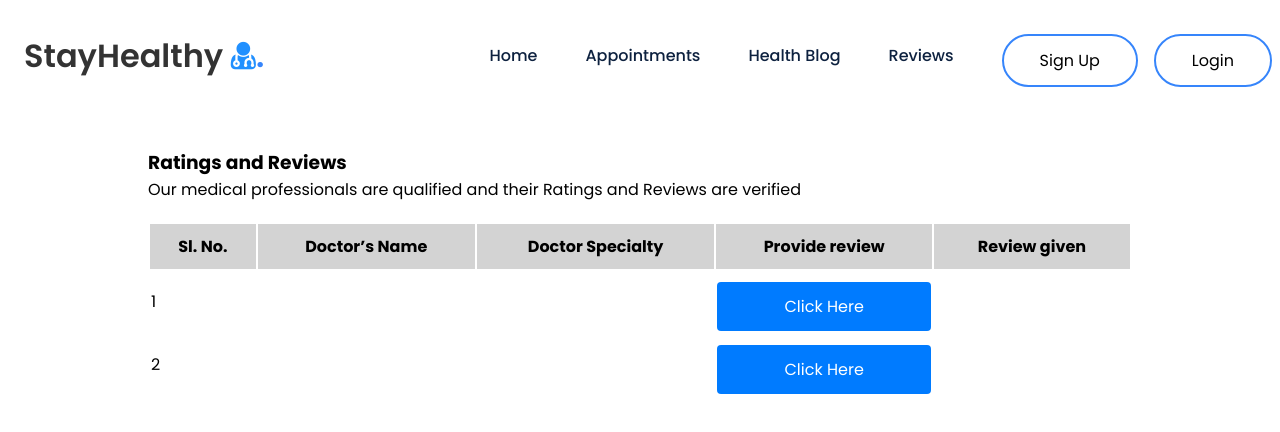
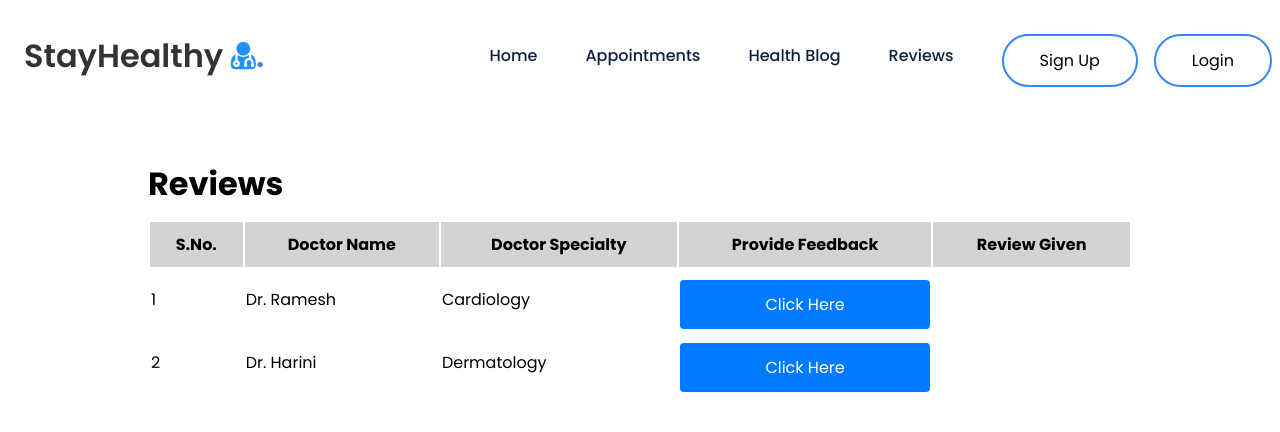
Before and after one commit to shahidullahmc/react-med_appt, a React (Create React App) app: page /reviews in a window 1280 px wide. Shown: the top 432 px of the page. Built offline with nearby package versions, Linux system fonts and the light colour scheme.

Commit message:
Give review first time

```diff
--- a/src/Components/ReviewForm/GiveReviews.css
+++ b/src/Components/ReviewForm/GiveReviews.css
@@ -0,0 +1,94 @@
+.reviewform-container {
+    max-width: 400px;
+    margin: 10% auto;
+    padding: 20px;
+    background-color: #f5f5f5;
+    border-radius: 8px;
+    box-shadow: 0 2px 4px rgba(0, 0, 0, 0.1);
+}
+
+.warning {
+    color: red;
+    margin-bottom: 10px;
+}
+
+.star-rating {
+    display: flex;
+}
+
+.star-rating label {
+    margin-right: 5px;
+    color: #bbb;
+    cursor: pointer;
+}
+
+.star-rating label:hover,
+.star-rating label:hover~label,
+.star-rating input[type="radio"]:checked~label {
+    color: #f7d42a;
+}
+
+
+.container h2 {
+    text-align: center;
+    margin-bottom: 20px;
+}
+
+.review-box {
+    max-width: 400px;
+    margin: 15% auto;
+    padding: 20px;
+    background-color: #f5f5f5;
+    border-radius: 8px;
+    box-shadow: 0 2px 4px rgba(0, 0, 0, 0.1);
+    text-align: center;
+}
+
+form {
+    display: flex;
+    flex-direction: column;
+}
+
+label {
+    font-weight: bold;
+    margin-bottom: 5px;
+}
+
+input,
+textarea {
+    padding: 10px;
+    border: 1px solid #ccc;
+    border-radius: 4px;
+    margin-bottom: 10px;
+}
+
+.btngivereview {
+    padding: 10px 20px;
+    background-color: #2190ff;
+    color: #fff;
+    border: none;
+    border-radius: 4px;
+    cursor: pointer;
+}
+
+.btngivereview:hover {
+    background-color: #539be4;
+}
+
+.star {
+    cursor: pointer;
+    transition: transform 0.3s;
+}
+
+.star:hover {
+    transform: scale(1.2);
+}
+
+.star.filled {
+    color: gold;
+}
+
+.star.clicked {
+    transform: scale(1.4);
+    color: gold;
+}
--- a/src/Components/ReviewForm/GiveReviews.js
+++ b/src/Components/ReviewForm/GiveReviews.js
@@ -0,0 +1,71 @@
+import React, { useState } from 'react';
+import './GiveReviews.css'
+
+function GiveReviews() {
+  const [showForm, setShowForm] = useState(false);
+  const [submittedMessage, setSubmittedMessage] = useState('');
+  const [showWarning, setShowWarning] = useState(false);
+  const [formData, setFormData] = useState({
+    name: '',
+    review: '',
+    rating: 0
+  });
+
+  const handleButtonClick = () => {
+    setShowForm(true);
+  };
+
+  const handleChange = (e) => {
+    setFormData({
+      ...formData,
+      [e.target.name]: e.target.value
+    });
+  };
+
+  const handleSubmit = (e) => {
+    e.preventDefault();
+    setSubmittedMessage(JSON.stringify(formData, null, 2));
+    setFormData({
+      name: '',
+      review: '',
+      rating: 0
+    });
+
+    if (formData.name && formData.review && formData.rating > 0) {
+      setShowWarning(false);
+    } else {
+      setShowWarning(true);
+    }
+  };
+
+  return (
+    <div className="reviewform-container">
+      <h2>Form with Message</h2>
+      {!showForm ? (
+        <button onClick={handleButtonClick}>Open Form</button>
+      ) : (
+        <form onSubmit={handleSubmit}>
+          <h2>Give Your Feedback</h2>
+          {showWarning && <p className="warning">Please fill out all fields.</p>}
+          <div>
+            <label htmlFor="name">Name:</label>
+            <input type="text" id="name" name="name" value={formData.name} onChange={handleChange} />
+          </div>
+          <div>
+            <label htmlFor="review">Review:</label>
+            <textarea id="review" name="review" value={formData.review} onChange={handleChange} />
+          </div>
+          <button type="submit">Submit</button>
+        </form>
+      )}
+      {submittedMessage && (
+        <div>
+          <h3>Submitted Message:</h3>
+          <p>{submittedMessage}</p>
+        </div>
+      )}
+    </div>
+  );
+}
+
+export default GiveReviews;
--- a/src/Components/ReviewForm/ReviewForm.js
+++ b/src/Components/ReviewForm/ReviewForm.js
@@ -1,44 +1,108 @@
-import React, { useState } from 'react';
+import React, { useEffect, useState } from 'react';
+import GiveReviews from './GiveReviews';
+import Popup from 'reactjs-popup';
+import { useNavigate } from 'react-router-dom';
 import "./ReviewForm.css"
 
-const ReviewForm = ({ doctorName, specialty }) => {
-  const [reviewText, setReviewText] = useState('');
+const ReviewForm = () => {
+    const [reviewData, setReviewData] = useState({});
 
-  const handleSubmit = () => {
-    // Your logic to handle review submission (e.g., send data to server/API)
-    alert(`Thank you for reviewing ${doctorName}!`);
+    const reportData = [
+        {
+            serialNumber: 1,
+            doctorName: 'Dr. Ramesh',
+            doctorSpeciality: 'Cardiology',
+
+        },
+        {
+            serialNumber: 2,
+            doctorName: 'Dr. Harini',
+            doctorSpeciality: 'Dermatology',
+
+        },
+    ];
+
+    const handleGiveReview = (serialNumber) => {
+        setReviewData((prevReviewData) => ({
+            ...prevReviewData,
+            [serialNumber]: ''
+        }));
     };
 
+    const handleReviewSubmit = (serialNumber, review) => {
+        setReviewData((prevReviewData) => ({
+            ...prevReviewData,
+            [serialNumber]: review
+        }));
+    };
+    const navigate = useNavigate();
+    useEffect(() => {
+        //   const authtoken = sessionStorage.getItem("auth-token");
+        //   if (!authtoken) {
+        //       navigate("/login");
+        //   }
+    }, [])
     return (
         <div style={{ marginTop: '10%' }} className="reviews-container">
-      <h3>Ratings and Reviews</h3>
-      <p>Our medical professionals are qualified and their Ratings and Reviews are verified</p>
+            <h1>Reviews</h1>
             <table className="report-table">
                 <thead>
                     <tr>
-            <th>Sl. No.</th>
-            <th>Doctor’s Name</th>
+                        <th>S.No.</th>
+                        <th>Doctor Name</th>
                         <th>Doctor Specialty</th>
-            <th>Provide review</th>
-            <th>Review given</th>
+                        <th>Provide Feedback</th>
+                        <th>Review Given</th>
                     </tr>
                 </thead>
                 <tbody>
-          <tr>
-            <td>1</td>
-            <td></td>
-            <td></td>
-            <td><button className="update-button">Click Here</button></td>
-            <td></td>
+                    {reportData.map((report) => (
+                        <tr key={report.serialNumber}>
+                            <td>{report.serialNumber}</td>
+                            <td>{report.doctorName}</td>
+                            <td>{report.doctorSpeciality}</td>
+                            <td>
+                                {!reviewData[report.serialNumber] ? (
+                                    <Popup
+                                        trigger={
+                                            <button
+                                                className="give-review-button"
+                                                onClick={() => handleGiveReview(report.serialNumber)}
+                                            >
+                                                Click Here
+                                            </button>
+                                        }
+                                        modal
+                                        nested
+                                    >
+                                        {(close) => (
+                                            <div className="modal">
+                                                <GiveReviews
+                                                    serialNumber={report.serialNumber}
+                                                    onReviewSubmit={handleReviewSubmit}
+                                                    review={reviewData[report.serialNumber]} // Pass the review data
+                                                />
+                                                <button className="close-modal-button" onClick={close}>
+                                                    Close
+                                                </button>
+                                            </div>
+                                        )}
+                                    </Popup>
+                                ) : (
+                                    <button className="give-review-button" disabled>
+                                        Give Review
+                                    </button>
+                                )}
+                            </td>
+                            <td>
+                                {reviewData[report.serialNumber] && (
+                                    <div className="review-given">
+                                        <p>{reviewData[report.serialNumber]}</p>
+                                    </div>
+                                )}
+                            </td>
                         </tr>
-          <tr>
-            <td>2</td>
-            <td></td>
-            <td></td>
-            <td><button className="update-button">Click Here</button></td>
-            <td></td>
-          </tr>
-          {/* Repeat similar rows for other doctors */}
+                    ))}
                 </tbody>
             </table>
         </div>
```
Lines whose indentation alone changed are shown as unchanged.
